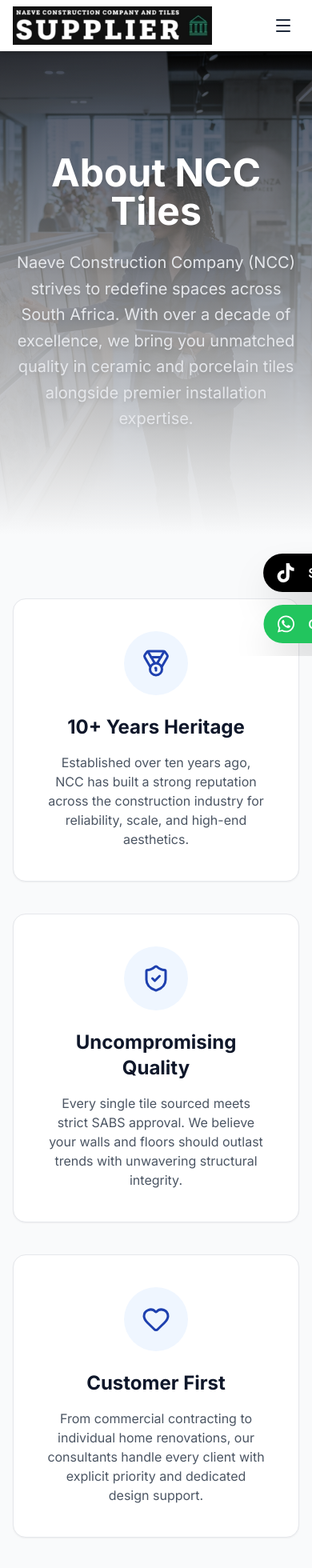
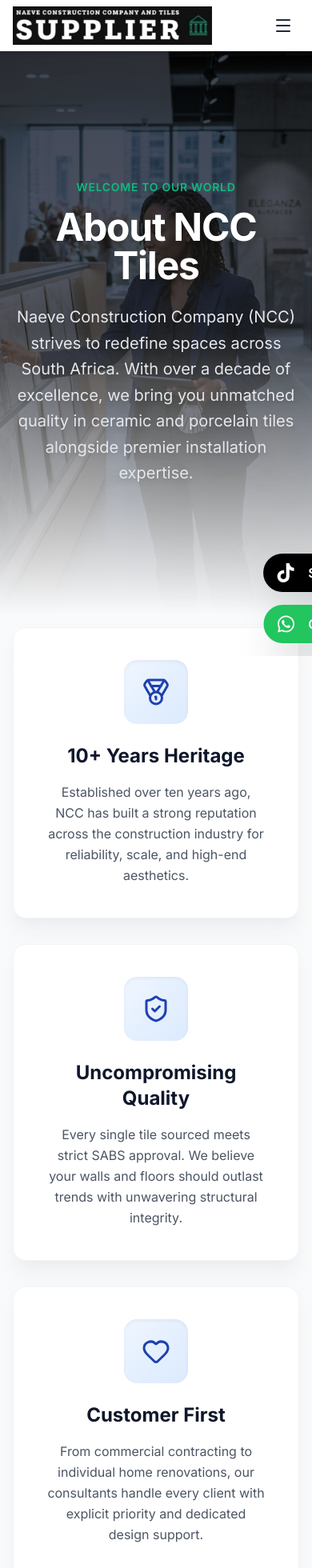
Before and after one commit to LungisaniMajozi/ncc-tiles, a React (Vite) app: page /about in a window 390 px wide. Shown: the top 1960 px of the page at 80% size. Built offline with nearby package versions, Linux system fonts and the light colour scheme; no server answers.

Commit message:
Enhance About page with more content and modern design

```diff
--- a/src/pages/About.jsx
+++ b/src/pages/About.jsx
@@ -1,17 +1,19 @@
-import { Medal, ShieldCheck, Heart } from "lucide-react";
+import { Medal, ShieldCheck, Heart, Target, Eye, CheckCircle, ArrowRight } from "lucide-react";
+import { Link } from "react-router-dom";
 
 const About = () => {
   return (
     <div className="bg-gray-50 min-h-screen">
        {/* Hero Section */}
        <div
-         className="relative bg-secondary text-white py-32 bg-fixed bg-center bg-cover"
+         className="relative bg-secondary text-white py-40 bg-fixed bg-center bg-cover"
          style={{ backgroundImage: "url('/images/about_bg.png')" }}
        >
           <div className="absolute inset-0 bg-secondary/80 mix-blend-multiply"></div>
-          <div className="absolute inset-0 bg-gradient-to-t from-gray-50 to-transparent"></div>
+          <div className="absolute inset-0 bg-gradient-to-t from-gray-50 via-gray-50/10 to-transparent"></div>
           <div className="relative z-10 max-w-7xl mx-auto px-4 text-center">
-             <h1 className="text-5xl font-bold mb-6 drop-shadow-lg">About NCC Tiles</h1>
+             <span className="text-accent font-semibold tracking-wider uppercase text-sm mb-4 block">Welcome to Our World</span>
+             <h1 className="text-5xl md:text-6xl font-bold mb-6 drop-shadow-lg tracking-tight">About NCC Tiles</h1>
              <p className="text-xl text-gray-200 max-w-3xl mx-auto leading-relaxed drop-shadow-md">
                Naeve Construction Company (NCC) strives to redefine spaces across South Africa. With over a decade of excellence, we bring you unmatched quality in ceramic and porcelain tiles alongside premier installation expertise.
              </p>
@@ -19,30 +21,139 @@ const About = () => {
        </div>
 
        {/* Values Section */}
-       <div className="max-w-7xl mx-auto px-4 py-20">
-          <div className="grid grid-cols-1 md:grid-cols-3 gap-10">
-             <div className="bg-white p-10 rounded-2xl shadow-sm text-center border top-border hover:-translate-y-2 transition-transform">
-                <div className="bg-blue-50 w-20 h-20 rounded-full flex items-center justify-center mx-auto mb-6 text-primary">
+       <div className="max-w-7xl mx-auto px-4 py-20 -mt-16 relative z-20">
+          <div className="grid grid-cols-1 md:grid-cols-3 gap-8">
+             <div className="bg-white p-10 rounded-2xl shadow-xl shadow-gray-200/50 text-center border border-gray-100 hover:-translate-y-2 transition-transform duration-300">
+                <div className="bg-gradient-to-br from-blue-50 to-blue-100 w-20 h-20 rounded-2xl flex items-center justify-center mx-auto mb-6 text-primary shadow-inner">
                    <Medal size={36} />
                 </div>
                 <h3 className="text-2xl font-bold text-secondary mb-4">10+ Years Heritage</h3>
-                <p className="text-gray-600">Established over ten years ago, NCC has built a strong reputation across the construction industry for reliability, scale, and high-end aesthetics.</p>
+                <p className="text-gray-600 leading-relaxed">Established over ten years ago, NCC has built a strong reputation across the construction industry for reliability, scale, and high-end aesthetics.</p>
              </div>
 
-             <div className="bg-white p-10 rounded-2xl shadow-sm text-center border top-border hover:-translate-y-2 transition-transform">
-                <div className="bg-blue-50 w-20 h-20 rounded-full flex items-center justify-center mx-auto mb-6 text-primary">
+             <div className="bg-white p-10 rounded-2xl shadow-xl shadow-gray-200/50 text-center border border-gray-100 hover:-translate-y-2 transition-transform duration-300">
+                <div className="bg-gradient-to-br from-blue-50 to-blue-100 w-20 h-20 rounded-2xl flex items-center justify-center mx-auto mb-6 text-primary shadow-inner">
                    <ShieldCheck size={36} />
                 </div>
                 <h3 className="text-2xl font-bold text-secondary mb-4">Uncompromising Quality</h3>
-                <p className="text-gray-600">Every single tile sourced meets strict SABS approval. We believe your walls and floors should outlast trends with unwavering structural integrity.</p>
+                <p className="text-gray-600 leading-relaxed">Every single tile sourced meets strict SABS approval. We believe your walls and floors should outlast trends with unwavering structural integrity.</p>
              </div>
 
-             <div className="bg-white p-10 rounded-2xl shadow-sm text-center border top-border hover:-translate-y-2 transition-transform">
-                <div className="bg-blue-50 w-20 h-20 rounded-full flex items-center justify-center mx-auto mb-6 text-primary">
+             <div className="bg-white p-10 rounded-2xl shadow-xl shadow-gray-200/50 text-center border border-gray-100 hover:-translate-y-2 transition-transform duration-300">
+                <div className="bg-gradient-to-br from-blue-50 to-blue-100 w-20 h-20 rounded-2xl flex items-center justify-center mx-auto mb-6 text-primary shadow-inner">
                    <Heart size={36} />
                 </div>
                 <h3 className="text-2xl font-bold text-secondary mb-4">Customer First</h3>
-                <p className="text-gray-600">From commercial contracting to individual home renovations, our consultants handle every client with explicit priority and dedicated design support.</p>
+                <p className="text-gray-600 leading-relaxed">From commercial contracting to individual home renovations, our consultants handle every client with explicit priority and dedicated design support.</p>
+             </div>
+          </div>
+       </div>
+
+       {/* Our Story Section */}
+       <div className="bg-white py-24 border-y border-gray-100">
+         <div className="max-w-7xl mx-auto px-4 grid md:grid-cols-2 gap-16 items-center">
+            <div className="relative">
+              <div className="aspect-square md:aspect-auto md:h-[500px] rounded-3xl overflow-hidden shadow-2xl relative">
+                 <img src="/images/about_story.jpg" alt="NCC Tiles Showroom" className="w-full h-full object-cover" onError={(e) => e.target.src = 'https://images.unsplash.com/photo-1600585154340-be6161a56a0c?ixlib=rb-4.0.3&ixid=M3wxMjA3fDB8MHxwaG90by1wYWdlfHx8fGVufDB8fHx8fA%3D%3D&auto=format&fit=crop&w=1170&q=80'} />
+                 <div className="absolute inset-0 bg-gradient-to-tr from-secondary/40 to-transparent"></div>
+              </div>
+              <div className="absolute -bottom-8 -right-8 bg-white p-6 rounded-2xl shadow-xl border border-gray-100 hidden md:block">
+                 <p className="text-4xl font-bold text-primary mb-1">10K+</p>
+                 <p className="text-sm font-semibold text-gray-500 uppercase tracking-wider">Projects Completed</p>
+              </div>
+            </div>
+            <div>
+              <span className="text-accent font-bold tracking-wider uppercase text-sm mb-2 block">Our Story</span>
+              <h2 className="text-4xl font-bold text-secondary mb-6">Building Foundations That Last Generations</h2>
+              <div className="space-y-4 text-gray-600 leading-relaxed text-lg">
+                 <p>
+                    What started as a modest supplier operation a decade ago has evolved into one of South Africa's premier providers of premium ceramic and porcelain tiles. NCC Tiles was founded on a simple premise: high-quality building materials shouldn't be a luxury reserved for a few.
+                 </p>
+                 <p>
+                    Over the years, we've carefully curated relationships with top-tier international manufacturers and local craftspeople. This unique blend allows us to offer an expansive portfolio ranging from rugged outdoor slip-resistant stones to the most elegant, mirror-finish indoor porcelains.
+                 </p>
+                 <p>
+                    Today, Naeve Construction Company isn't just about selling tiles. We are about delivering a full-scale vision. With a dedicated in-house team of design consultants and professional installers, we ensure that the journey from selecting a tile to placing the final grout line is seamless, stress-free, and spectacular.
+                 </p>
+              </div>
+            </div>
+         </div>
+       </div>
+
+       {/* Mission & Vision */}
+       <div className="max-w-7xl mx-auto px-4 py-24">
+         <div className="grid md:grid-cols-2 gap-8">
+            <div className="bg-gradient-to-br from-secondary to-slate-800 rounded-3xl p-12 text-white shadow-xl relative overflow-hidden group hover:scale-[1.02] transition-transform duration-300">
+               <div className="absolute top-0 right-0 p-8 opacity-10 group-hover:opacity-20 transition-opacity">
+                 <Target size={120} />
+               </div>
+               <div className="bg-white/10 w-16 h-16 rounded-xl flex items-center justify-center mb-8 backdrop-blur-sm">
+                  <Target size={32} className="text-blue-300" />
+               </div>
+               <h3 className="text-3xl font-bold mb-4">Our Mission</h3>
+               <p className="text-gray-300 text-lg leading-relaxed mb-6">
+                 To empower homeowners, architects, and builders with world-class tiling solutions. We strive to provide unparalleled customer service, ensuring every project, regardless of size, achieves its maximum aesthetic and structural potential.
+               </p>
+            </div>
+
+            <div className="bg-gradient-to-br from-primary to-blue-700 rounded-3xl p-12 text-white shadow-xl relative overflow-hidden group hover:scale-[1.02] transition-transform duration-300">
+               <div className="absolute top-0 right-0 p-8 opacity-10 group-hover:opacity-20 transition-opacity">
+                 <Eye size={120} />
+               </div>
+               <div className="bg-white/10 w-16 h-16 rounded-xl flex items-center justify-center mb-8 backdrop-blur-sm">
+                  <Eye size={32} className="text-blue-200" />
+               </div>
+               <h3 className="text-3xl font-bold mb-4">Our Vision</h3>
+               <p className="text-blue-100 text-lg leading-relaxed mb-6">
+                 To be the undisputed leader in the South African construction and design space, known universally for our innovative product lines, sustainable practices, and ability to turn ordinary spaces into extraordinary masterpieces.
+               </p>
+            </div>
+         </div>
+       </div>
+
+       {/* Why Choose Us */}
+       <div className="bg-gray-100 py-24">
+          <div className="max-w-7xl mx-auto px-4">
+             <div className="text-center max-w-3xl mx-auto mb-16">
+                <span className="text-primary font-bold tracking-wider uppercase text-sm mb-2 block">The NCC Difference</span>
+                <h2 className="text-4xl font-bold text-secondary mb-6">Why Choose NCC Tiles?</h2>
+                <p className="text-xl text-gray-600">We go beyond just supplying materials. We partner with you to bring your architectural dreams to life.</p>
+             </div>
+
+             <div className="grid md:grid-cols-2 lg:grid-cols-4 gap-6">
+                {[
+                  { title: "Vast Selection", desc: "Hundreds of styles, finishes, and sizes in stock to match any specific design requirement." },
+                  { title: "Expert Advice", desc: "Our staff includes experienced interior designers ready to help you coordinate colors and patterns." },
+                  { title: "Nationwide Delivery", desc: "Safe, prompt, and reliable logistics ensuring your fragile materials arrive in pristine condition." },
+                  { title: "Guaranteed Quality", desc: "Rigorous quality control and SABS approved products to ensure maximum durability." }
+                ].map((item, idx) => (
+                  <div key={idx} className="bg-white p-8 rounded-2xl shadow-sm border border-gray-100 hover:border-primary/50 transition-colors">
+                     <CheckCircle className="text-accent mb-4" size={28} />
+                     <h4 className="text-xl font-bold text-secondary mb-3">{item.title}</h4>
+                     <p className="text-gray-600 leading-relaxed">{item.desc}</p>
+                  </div>
+                ))}
+             </div>
+          </div>
+       </div>
+
+       {/* CTA Section */}
+       <div className="max-w-7xl mx-auto px-4 py-24">
+          <div className="bg-gradient-to-r from-secondary to-primary rounded-3xl p-12 md:p-20 text-center shadow-2xl relative overflow-hidden">
+             <div className="absolute inset-0 bg-[url('https://images.unsplash.com/photo-1600607688969-a5bfcd646154?ixlib=rb-4.0.3&auto=format&fit=crop&w=2000&q=80')] opacity-5 mix-blend-overlay"></div>
+             <div className="relative z-10">
+                <h2 className="text-4xl md:text-5xl font-bold text-white mb-6">Ready to Transform Your Space?</h2>
+                <p className="text-xl text-blue-100 max-w-2xl mx-auto mb-10">
+                  Browse our extensive collection of premium tiles or get in touch with our expert team for a personalized design consultation today.
+                </p>
+                <div className="flex flex-col sm:flex-row justify-center gap-4">
+                   <Link to="/products" className="bg-white text-secondary font-bold py-4 px-8 rounded-xl shadow-lg hover:bg-gray-50 hover:-translate-y-1 transition-all flex items-center justify-center">
+                     Explore Collection <ArrowRight size={20} className="ml-2" />
+                   </Link>
+                   <Link to="/contact" className="bg-accent text-white font-bold py-4 px-8 rounded-xl shadow-lg hover:bg-green-600 hover:-translate-y-1 transition-all border border-transparent">
+                     Contact Us
+                   </Link>
+                </div>
              </div>
           </div>
        </div>
```
